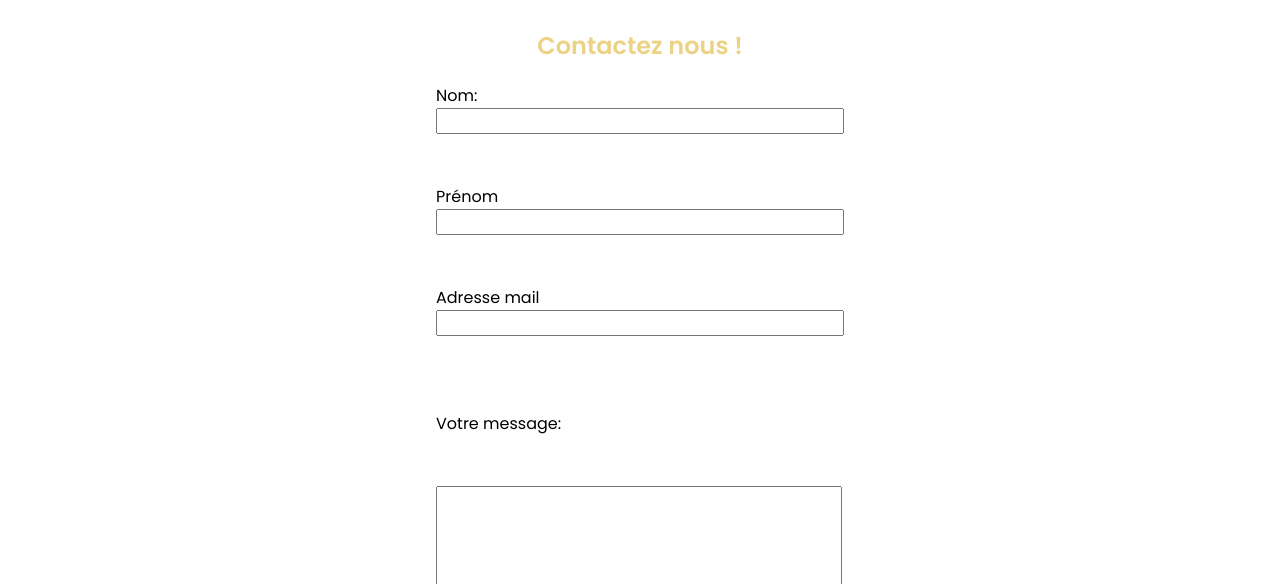
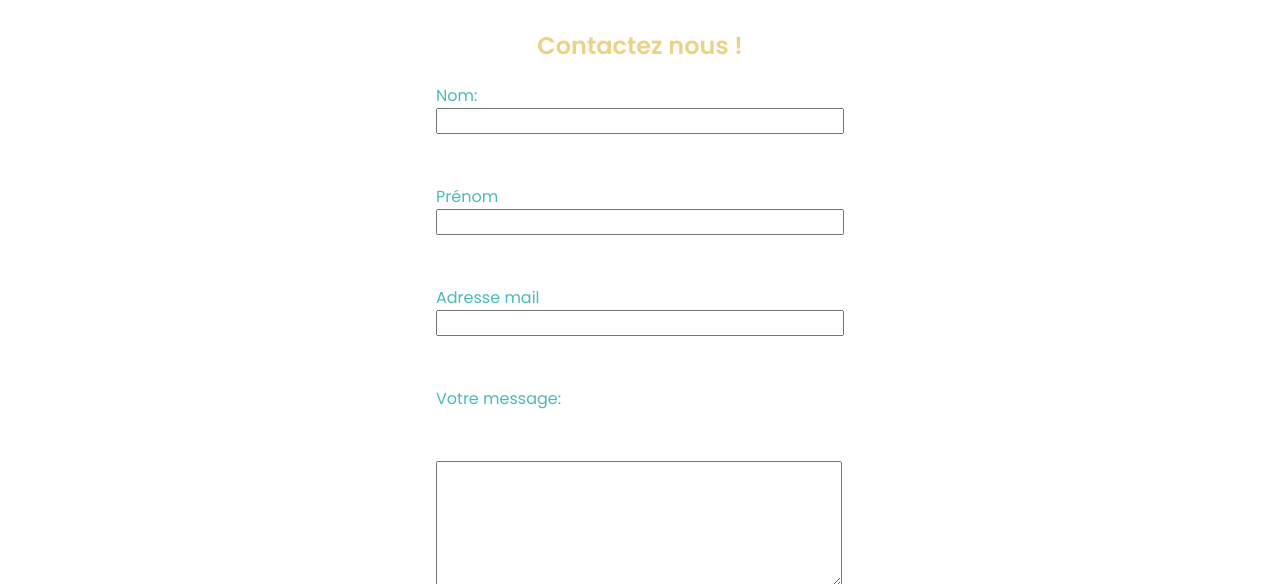
Before and after one commit to asolene/icecream, a plain HTML site: page index.html in a window 1280 px wide. Shown: the top 584 px of the page. Drawn offline with Linux system fonts and the light colour scheme.

Commit message:
finition formulaire mise en page +couleurs

```diff
--- a/assets/css/style.css
+++ b/assets/css/style.css
@@ -38,3 +38,6 @@ input,textarea{
 .formulaire{
     display: flex; flex-direction: column;
 }
+label{
+    color: #4CBBB8;
+}
--- a/index.html
+++ b/index.html
@@ -27,7 +27,7 @@
         <label for="prenom">Prénom</label>
         <input type="text" id="prenom" name="prenom" <br><br><br>
         <label for="mail">Adresse mail</label>
-        <input type="text" id="mail" name="mail"><br><br><br>
+        <input type="text" id="mail" name="mail"><br><br>
         <label for="message">Votre message:</label><br><br>
         <textarea id="message" name="message" rows="6" cols="50"></textarea>
 
```
